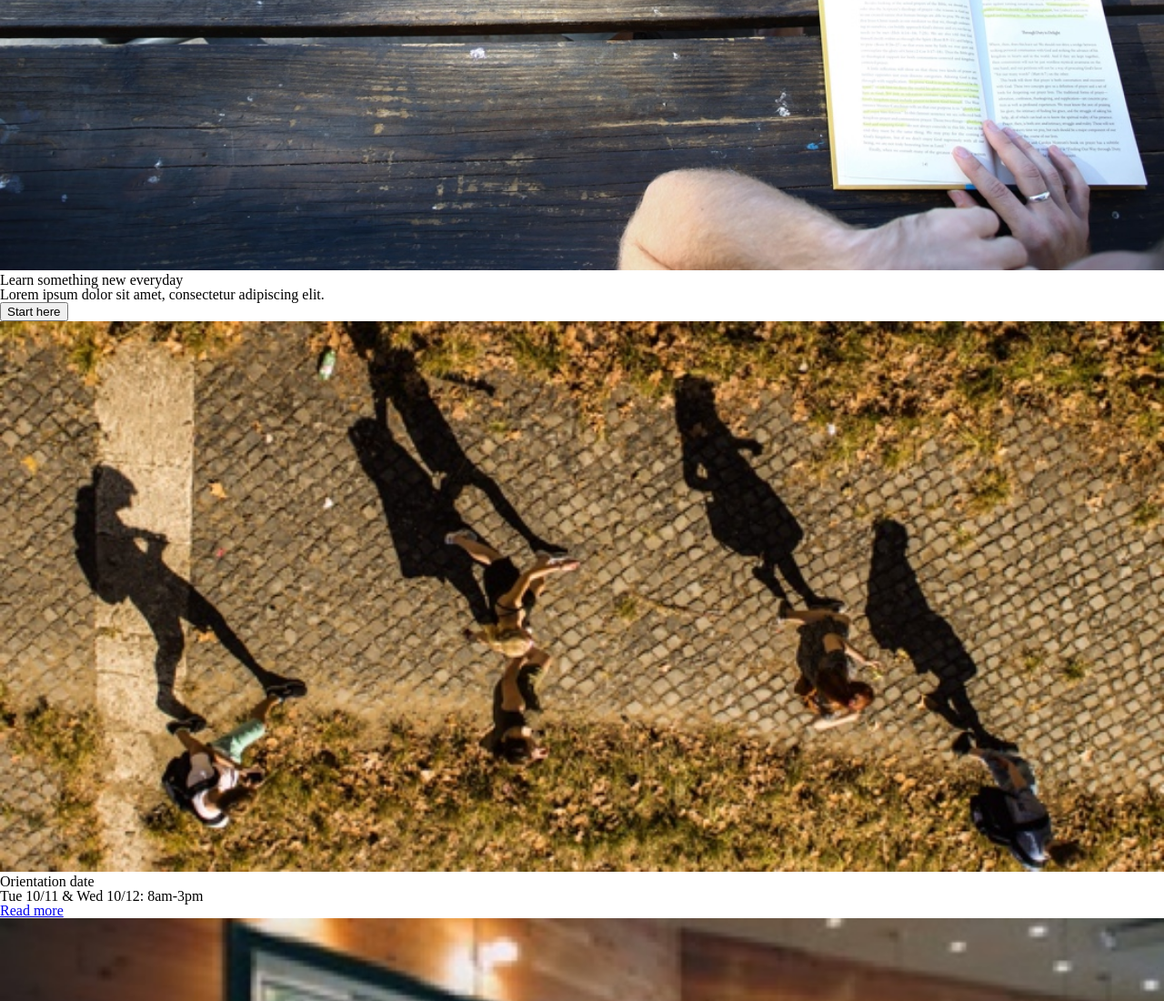
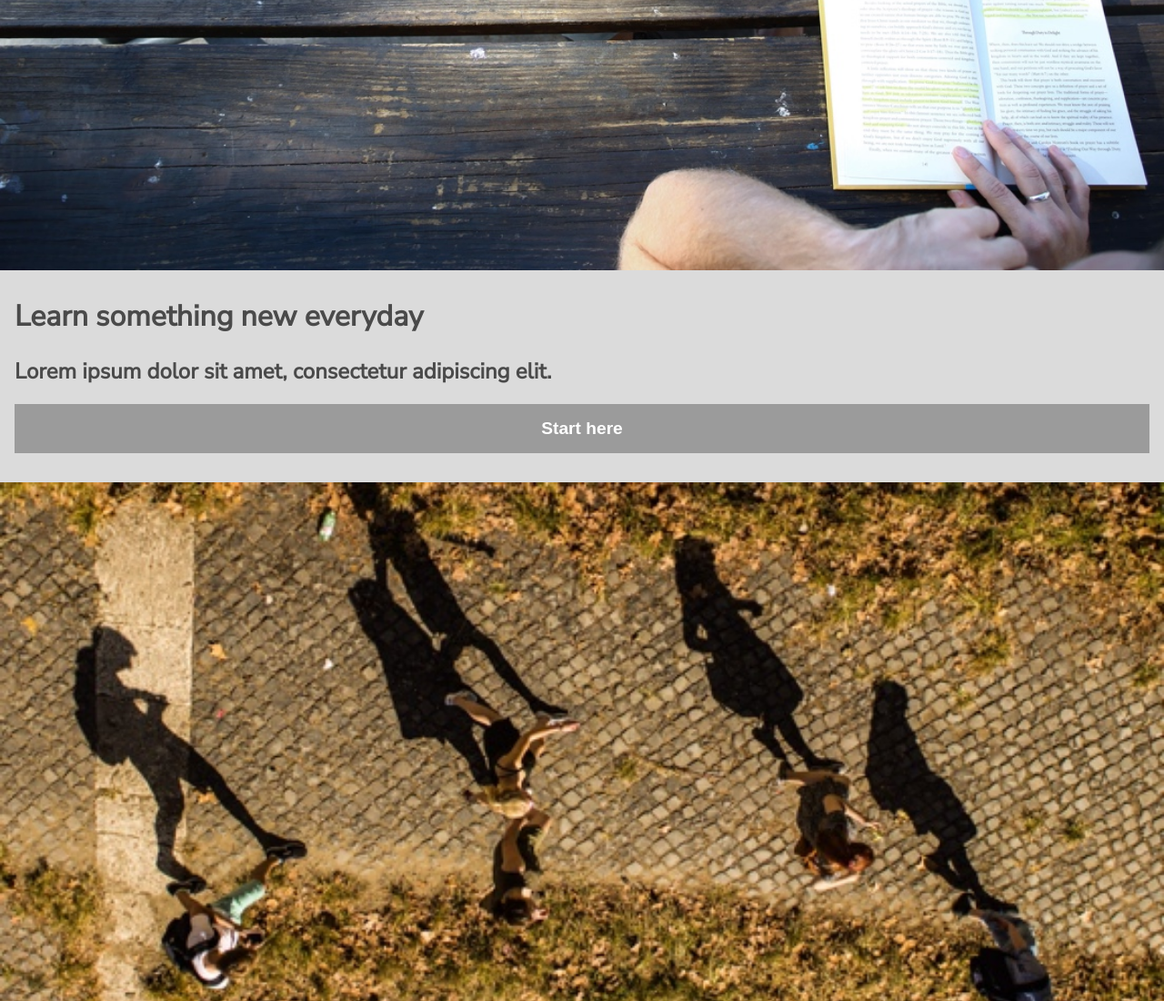
Before and after one commit to earth2travis/colmar-academy, a plain HTML site: page index.html in a window 1280 px wide. Shown: the part 713-1813 px from the top of the page at 91% size. Drawn offline with Linux system fonts and the light colour scheme.

Commit message:
Style hero

```diff
--- a/index.html
+++ b/index.html
@@ -26,11 +26,13 @@
     </nav>
   </header>
   <main>
-    <section>
+    <section class="hero">
       <img src="images/banner.jpg" alt="students studying at picnic table" />
-      <h1>Learn something new everyday</h1>
-      <p>Lorem ipsum dolor sit amet, consectetur adipiscing elit.</p>
-      <button>Start here</button>
+      <div>
+        <h1>Learn something new everyday</h1>
+        <p>Lorem ipsum dolor sit amet, consectetur adipiscing elit.</p>
+        <button class="block">Start here</button>
+      </div>
     </section>
     <section>
       <div>
--- a/styles.css
+++ b/styles.css
@@ -1,3 +1,11 @@
+@import url('https://fonts.googleapis.com/css2?family=Nunito+Sans');
+
+body {
+  font-family: 'Nunito Sans', sans-serif;
+  font-size: 16px;
+  color: #4a4a4a;
+}
+
 nav {
   height: 64px;
   display: flex;
@@ -8,3 +16,36 @@ nav {
 img {
   width: 100%;
 }
+
+.hero {
+  background-color: #dbdbdb;
+}
+
+.hero div {
+  padding: 32px 16px;
+}
+
+.hero h1 {
+  font-size: 2rem;
+  font-weight: bolder;
+}
+
+.hero p {
+  font-size: 1.5rem;
+  font-weight: bold;
+  padding-top: 32px;
+  padding-bottom: 24px;
+}
+
+.block {
+  display: block;
+  width: 100%;
+  border: none;
+  background-color: #9b9b9b;
+  padding: 16px 0px;
+  font-size: 1.2rem;
+  font-weight: bold;
+  color: white;
+  cursor: pointer;
+  text-align: center;
+}
```
Also changed, not shown: 1 other file.
